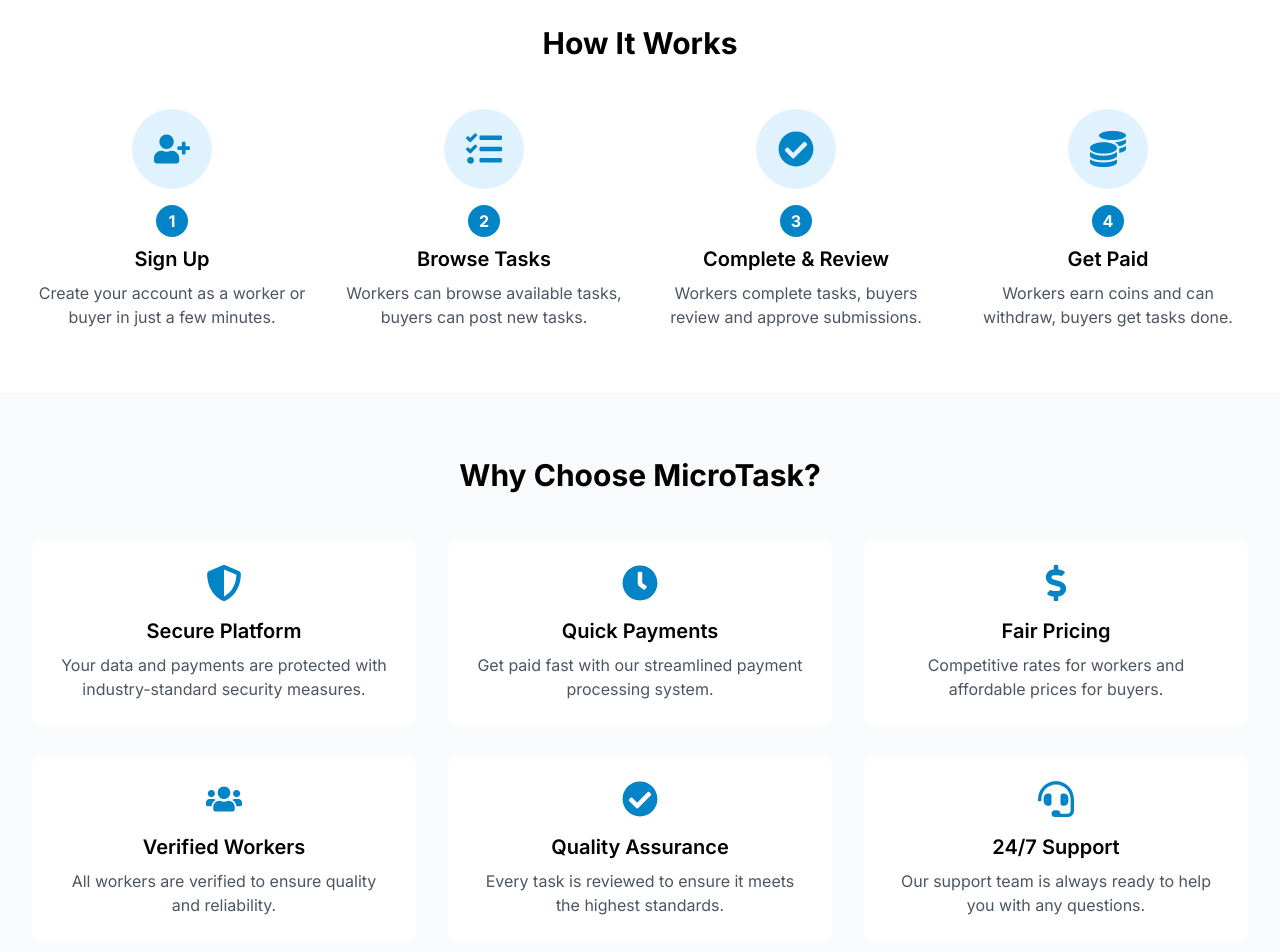
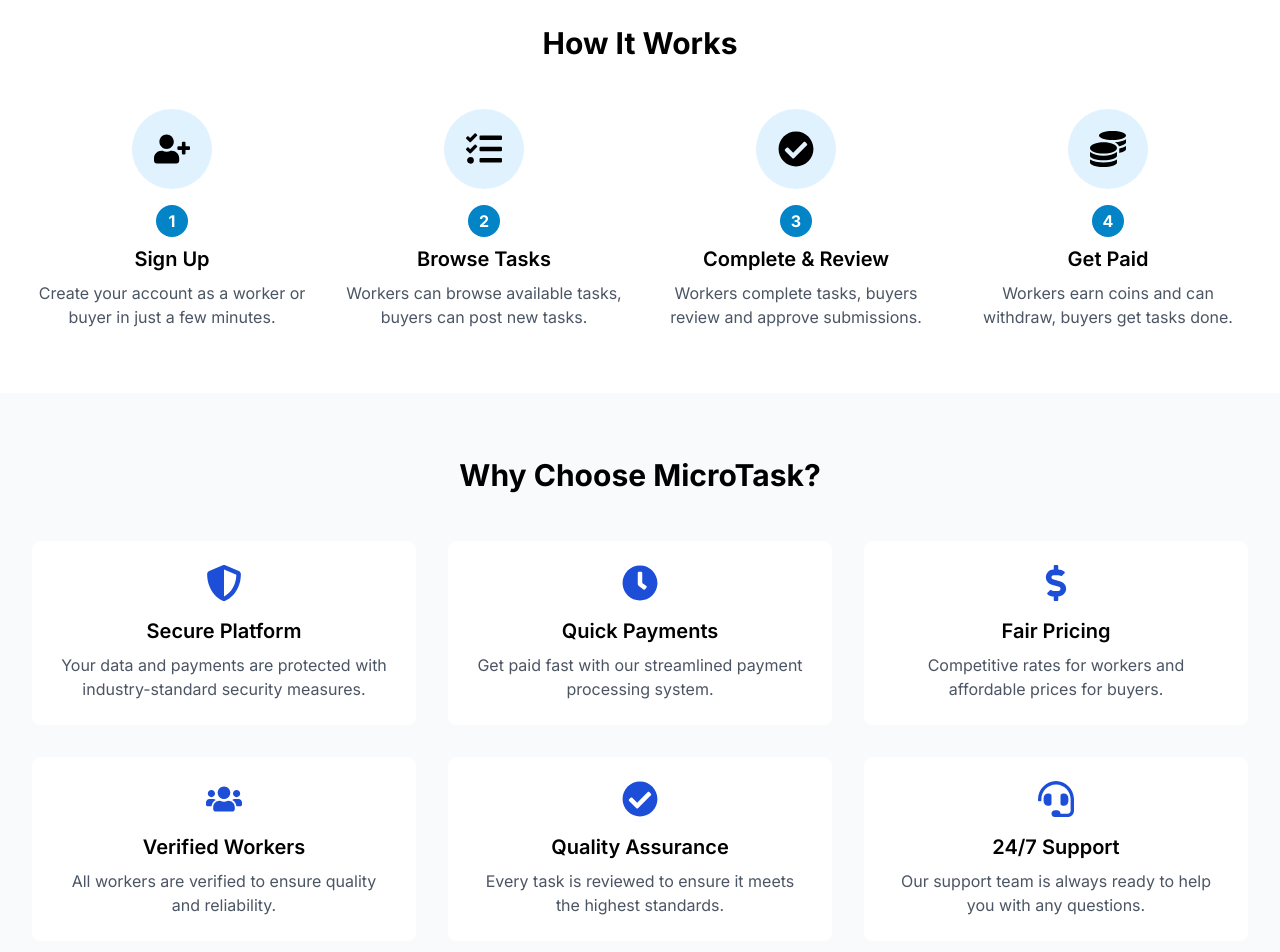
Before and after one commit to towhiduzzaman-plabon/Micro-Task-and-Earning-Platform, a Next.js app: page / in a window 1280 px wide. Shown: the part 940-1892 px from the top of the page. Built offline with nearby package versions, Linux system fonts and the light colour scheme; no server answers; the database is empty.

Commit message:
added the update text color

```diff
--- a/components/home/BestWorkers.tsx
+++ b/components/home/BestWorkers.tsx
@@ -26,7 +26,7 @@
   return (
     <section className="py-16 bg-gray-50">
       <div className="max-w-7xl mx-auto px-4 sm:px-6 lg:px-8">
-        <h2 className="text-3xl font-bold text-center mb-12">Top Workers</h2>
+        <h2 className="text-3xl text-black font-bold text-center mb-12">Top Workers</h2>
         <div className="grid grid-cols-1 md:grid-cols-2 lg:grid-cols-3 gap-6">
           {workers.length === 0 ? (
             <div className="col-span-full text-center text-gray-500">No workers yet</div>
@@ -34,7 +34,7 @@
             workers.map((worker) => (
               <div
                 key={worker._id}
-                className="bg-white rounded-lg shadow-md p-6 text-center hover:shadow-lg transition"
+                className="bg-white rounded-lg text-black shadow-md p-6 text-center hover:shadow-lg transition"
               >
                 <div className="mb-4">
                   {worker.photoURL ? (
--- a/components/home/FeaturesSection.tsx
+++ b/components/home/FeaturesSection.tsx
@@ -5,32 +5,32 @@
 
 const features = [
   {
-    icon: <FaShieldAlt className="text-4xl" />,
+    icon: <FaShieldAlt className="text-4xl text-blue-700" />,
     title: 'Secure Platform',
     description: 'Your data and payments are protected with industry-standard security measures.',
   },
   {
-    icon: <FaClock className="text-4xl" />,
+    icon: <FaClock className="text-4xl text-blue-700" />,
     title: 'Quick Payments',
     description: 'Get paid fast with our streamlined payment processing system.',
   },
   {
-    icon: <FaDollarSign className="text-4xl" />,
+    icon: <FaDollarSign className="text-4xl text-blue-700" />,
     title: 'Fair Pricing',
     description: 'Competitive rates for workers and affordable prices for buyers.',
   },
   {
-    icon: <FaUsers className="text-4xl" />,
+    icon: <FaUsers className="text-4xl text-blue-700" />,
     title: 'Verified Workers',
     description: 'All workers are verified to ensure quality and reliability.',
   },
   {
-    icon: <FaCheckCircle className="text-4xl" />,
+    icon: <FaCheckCircle className="text-4xl text-blue-700" />,
     title: 'Quality Assurance',
     description: 'Every task is reviewed to ensure it meets the highest standards.',
   },
   {
-    icon: <FaHeadset className="text-4xl" />,
+    icon: <FaHeadset className="text-4xl text-blue-700" />,
     title: '24/7 Support',
     description: 'Our support team is always ready to help you with any questions.',
   },
@@ -40,7 +40,7 @@
   return (
     <section className="py-16 bg-gray-50">
       <div className="max-w-7xl mx-auto px-4 sm:px-6 lg:px-8">
-        <h2 className="text-3xl font-bold text-center mb-12">Why Choose MicroTask?</h2>
+        <h2 className="text-3xl font-bold text-black text-center mb-12">Why Choose MicroTask?</h2>
         <div className="grid grid-cols-1 md:grid-cols-2 lg:grid-cols-3 gap-8">
           {features.map((feature, index) => (
             <motion.div
--- a/components/home/HowItWorks.tsx
+++ b/components/home/HowItWorks.tsx
@@ -5,22 +5,22 @@
 
 const steps = [
   {
-    icon: <FaUserPlus className="text-4xl" />,
+    icon: <FaUserPlus className="text-4xl text-black" />,
     title: 'Sign Up',
     description: 'Create your account as a worker or buyer in just a few minutes.',
   },
   {
-    icon: <FaTasks className="text-4xl" />,
+    icon: <FaTasks className="text-4xl text-black" />,
     title: 'Browse Tasks',
     description: 'Workers can browse available tasks, buyers can post new tasks.',
   },
   {
-    icon: <FaCheckCircle className="text-4xl" />,
+    icon: <FaCheckCircle className="text-4xl text-black" />,
     title: 'Complete & Review',
     description: 'Workers complete tasks, buyers review and approve submissions.',
   },
   {
-    icon: <FaCoins className="text-4xl" />,
+    icon: <FaCoins className="text-4xl text-black" />,
     title: 'Get Paid',
     description: 'Workers earn coins and can withdraw, buyers get tasks done.',
   },
@@ -30,7 +30,7 @@
   return (
     <section className="py-16 bg-white">
       <div className="max-w-7xl mx-auto px-4 sm:px-6 lg:px-8">
-        <h2 className="text-3xl font-bold text-center mb-12">How It Works</h2>
+        <h2 className="text-3xl font-bold text-black text-center mb-12">How It Works</h2>
         <div className="grid grid-cols-1 md:grid-cols-2 lg:grid-cols-4 gap-8">
           {steps.map((step, index) => (
             <motion.div
```
